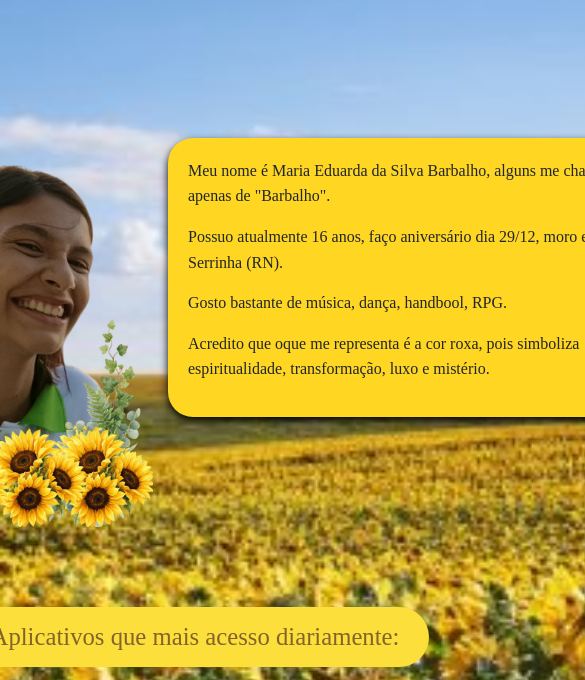
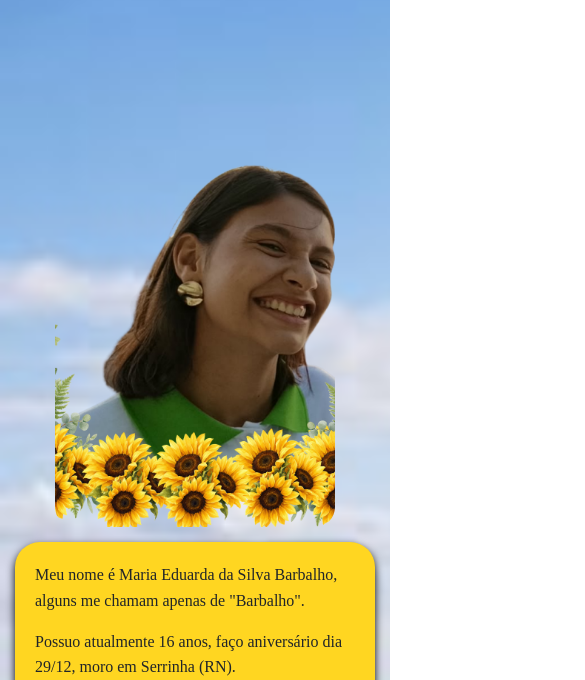
Before and after one commit to silvabarbalho-max/projeto-info, a plain HTML site: page Geralindex/index.html in a window 390 px wide. Shown: the part 74-754 px from the top of the page, 585 px wide, since content can reach past the window. Drawn offline with nearby package versions, Linux system fonts and the light colour scheme.

Commit message:
Media Queries

```diff
--- a/Geralindex/index.html
+++ b/Geralindex/index.html
@@ -7,6 +7,7 @@
 
     <title>Maria Eduarda da Silva Barbalho</title>
 
+    <meta name="viewport" content="width=device-width, initial-scale=1.0">
     <link rel="icon" href="imagens/favicon.ico"type="imagens">
     <link rel="stylesheet" href="style.css">
     <link href="https://cdn.jsdelivr.net/npm/bootstrap@5.0.2/dist/css/bootstrap.min.css" rel="stylesheet" integrity="sha384-EVSTQN3/azprG1Anm3QDgpJLIm9Nao0Yz1ztcQTwFspd3yD65VohhpuuCOmLASjC" crossorigin="anonymous">
--- a/Geralindex/style.css
+++ b/Geralindex/style.css
@@ -25,6 +25,18 @@
     margin-bottom: 25px;
     display: inline-block;
     font-family: 'Times New Roman', Times, serif;
+}
+
+@media (max-width: 768px) {
+    .pperfil, .lista {
+        flex-direction: column;
+        align-items: center;
+    }
+    .minhafoto {
+        width: 100%;
+        max-width: 280px;
+        height: auto;
+    }
 }
 
 .pperfil {
```
